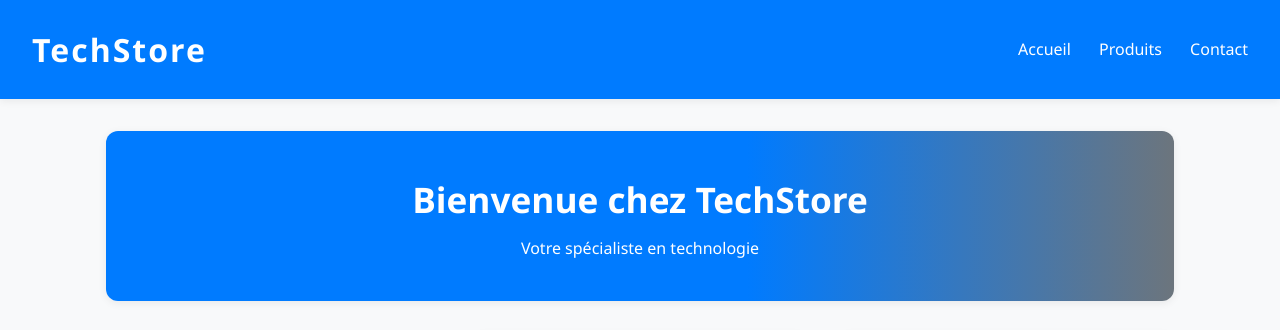
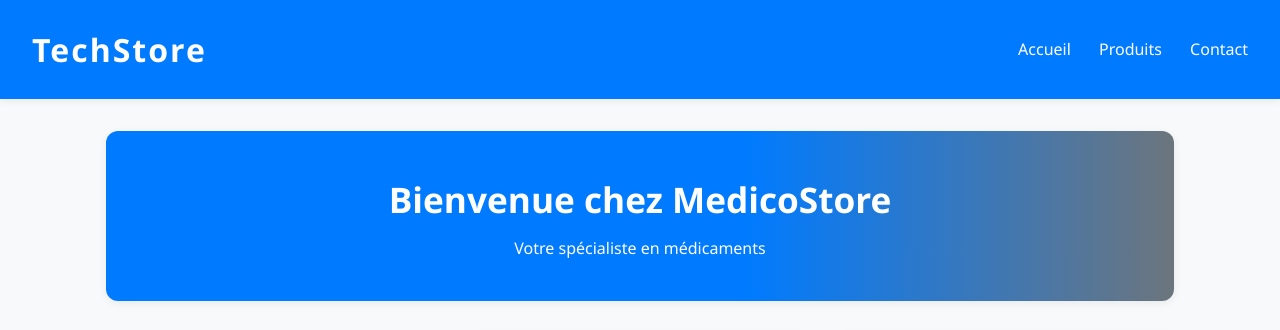
Before and after one commit to RALPHASSANE/techstore, a plain HTML site: page index.html in a window 1280 px wide. Shown: the top 330 px of the page. Drawn offline with Linux system fonts and the light colour scheme; a script that the page names is missing.

Commit message:
html: changement du texte de bienvenue

```diff
--- a/index.html
+++ b/index.html
@@ -18,8 +18,8 @@
 
     <main>
         <section id="hero">
-            <h2>Bienvenue chez TechStore</h2>
-            <p>Votre spécialiste en technologie</p>
+            <h2>Bienvenue chez MedicoStore</h2>
+            <p>Votre spécialiste en médicaments</p>
         </section>
 
         <section id="produits">
```
